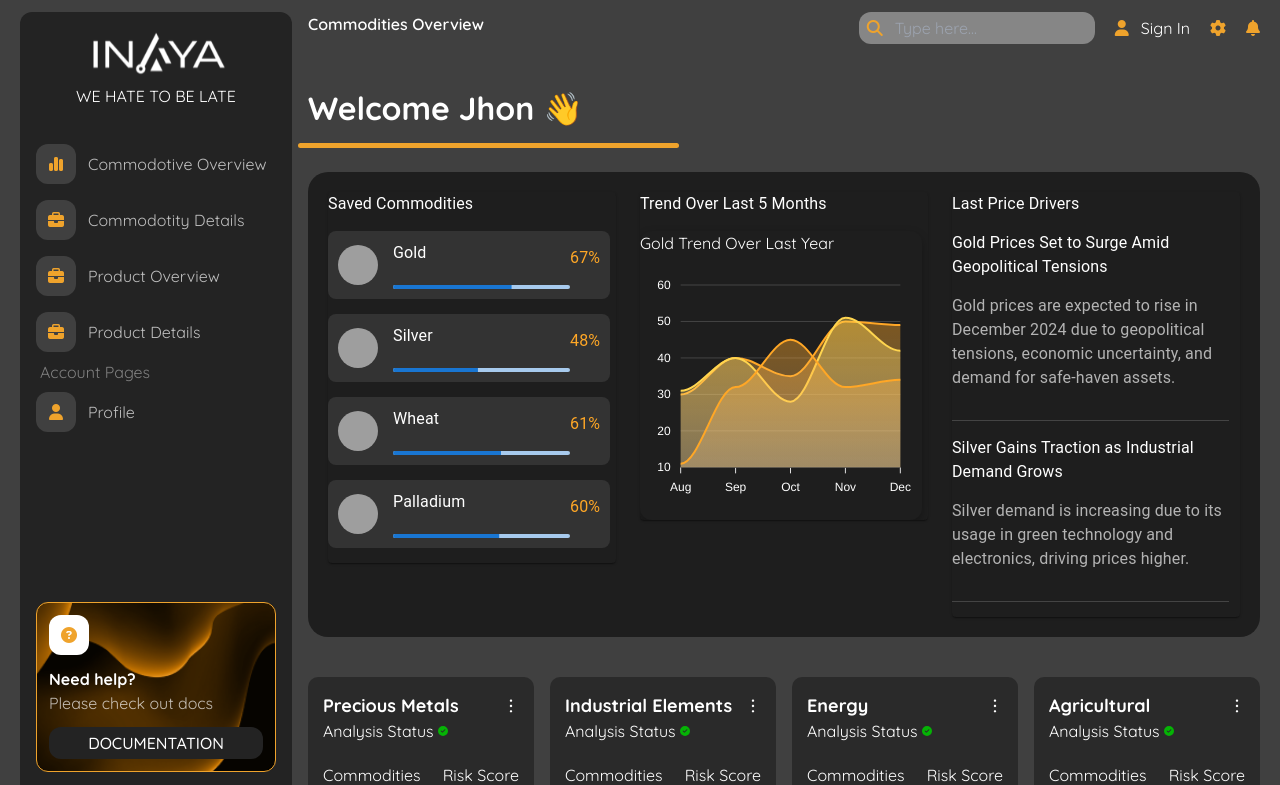
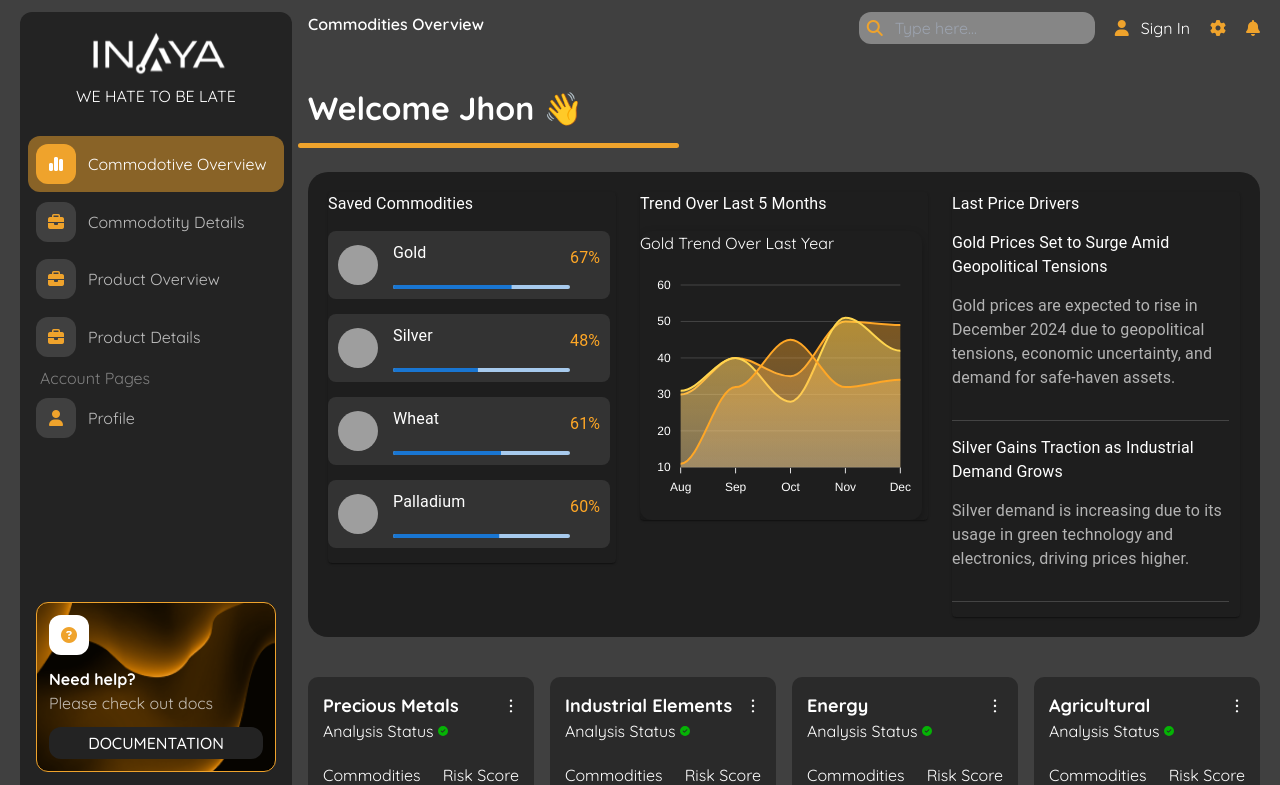
Before and after one commit to malir2/Inaya-web, a React (Vite) app: page / in a window 1280 px wide. Shown: the top 785 px of the page. Built offline with nearby package versions, Linux system fonts and the light colour scheme; grey boxes are pictures that could not be loaded.

Commit message:
Update Home component to set default active tab and adjust sidebar item margin

```diff
--- a/src/App.css
+++ b/src/App.css
@@ -4,3 +4,6 @@
   background-position: center;
   background-size: cover;
 }
+.sidebar-item {
+  margin-bottom: 0.1rem;
+}
--- a/src/pages/Home.tsx
+++ b/src/pages/Home.tsx
@@ -4,7 +4,7 @@ import Overview from "../components/Overview";
 
 function Home() {
     const [hoverTab, setHoverTab] = useState<number | null>(null);
-    const [activeTab, setactiveTab] = useState<number | null>(null);
+    const [activeTab, setactiveTab] = useState<number | null>(0);
     const [isSidebarOpen, setIsSidebarOpen] = useState<boolean>(false);
 
     return (
```
